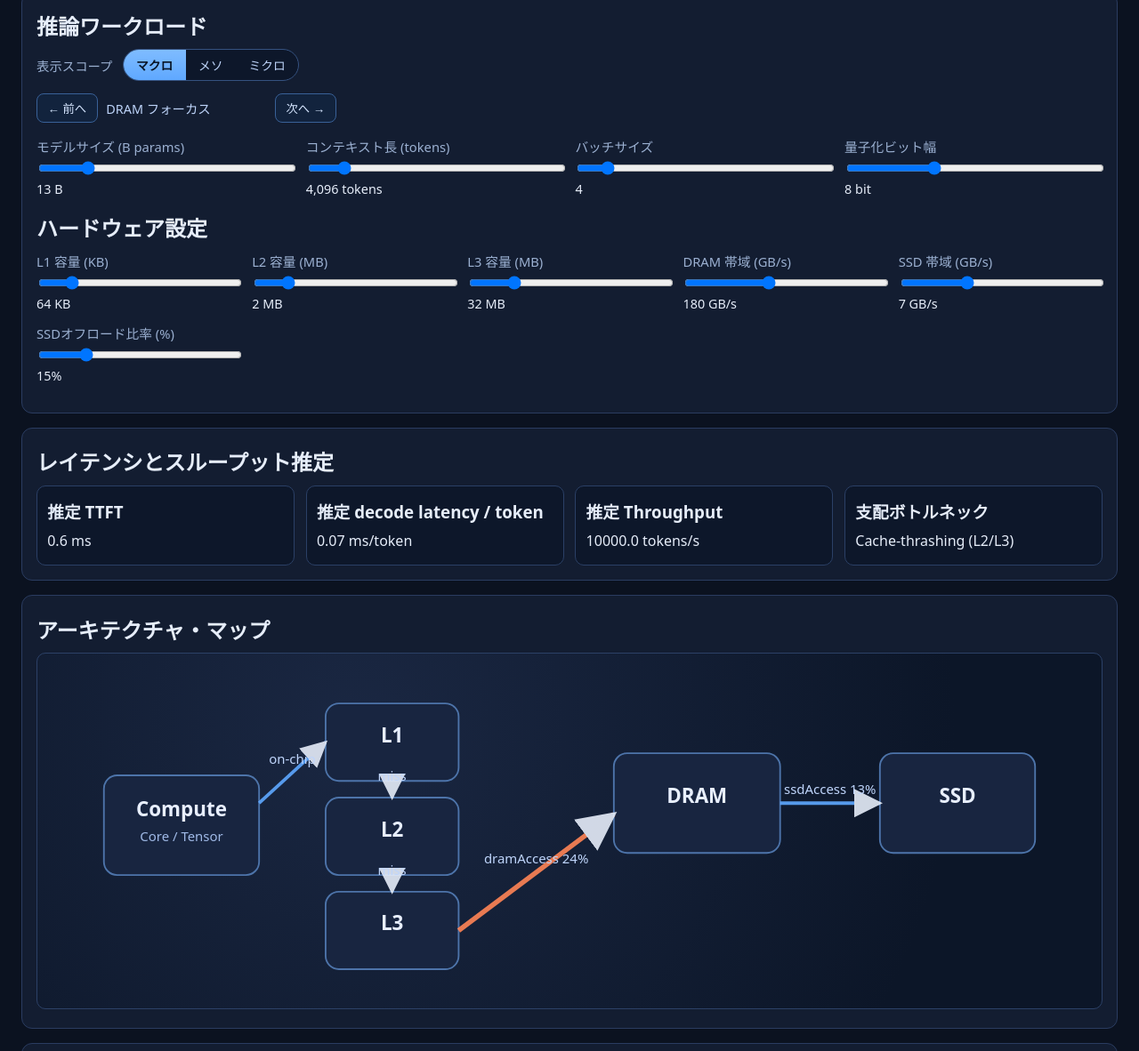
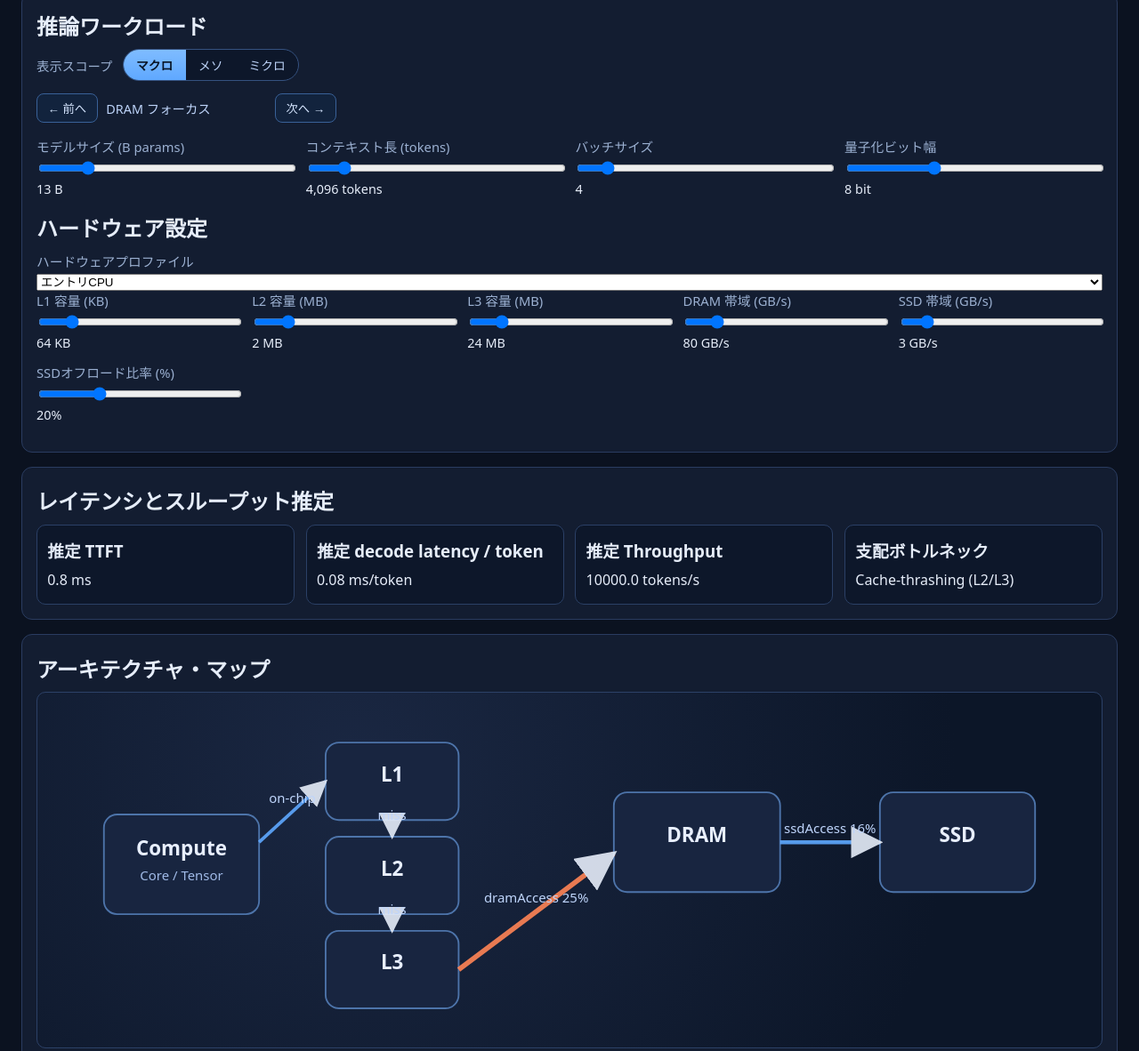
Before and after one commit to AtsushiKoda/codex-playground-, a plain HTML site: page index.html in a window 1280 px wide. Shown: the part 137-1319 px from the top of the page at 89% size. Drawn offline with Linux system fonts and the light colour scheme.

Commit message:
Add hardware profile presets for quick config

```diff
--- a/app.js
+++ b/app.js
@@ -22,7 +22,35 @@ const ui = {
   cacheStatsPanel: document.querySelector(".cache-stats"),
   focusPrev: document.getElementById("focusPrev"),
   focusNext: document.getElementById("focusNext"),
-  focusStepLabel: document.getElementById("focusStepLabel")
+  focusStepLabel: document.getElementById("focusStepLabel"),
+  hardwareProfile: document.getElementById("hardwareProfile")
+};
+
+const hardwareProfiles = {
+  entryCpu: {
+    l1Size: 64,
+    l2Size: 2,
+    l3Size: 24,
+    dramBw: 80,
+    ssdBw: 3,
+    offloadRate: 20
+  },
+  serverCpu: {
+    l1Size: 96,
+    l2Size: 4,
+    l3Size: 64,
+    dramBw: 220,
+    ssdBw: 8,
+    offloadRate: 10
+  },
+  gpuInferenceNode: {
+    l1Size: 128,
+    l2Size: 8,
+    l3Size: 96,
+    dramBw: 360,
+    ssdBw: 14,
+    offloadRate: 5
+  }
 };
 
 const flowRowDefs = [
@@ -494,6 +522,19 @@ function updateUI() {
   ui.narrative.textContent = narrative.join(" ");
 }
 
+function applyHardwareProfile(profileKey) {
+  const profile = hardwareProfiles[profileKey];
+  if (!profile) return;
+
+  for (const [key, value] of Object.entries(profile)) {
+    if (inputs[key]) {
+      inputs[key].value = String(value);
+    }
+  }
+
+  updateUI();
+}
+
 initFlowRows();
 initCacheRows();
 initArchitectureDiagram();
@@ -516,4 +557,12 @@ for (const id of ids) {
   inputs[id].addEventListener("input", updateUI);
 }
 
-updateUI();
+ui.hardwareProfile?.addEventListener("change", (event) => {
+  applyHardwareProfile(event.target.value);
+});
+
+if (ui.hardwareProfile?.value) {
+  applyHardwareProfile(ui.hardwareProfile.value);
+} else {
+  updateUI();
+}
--- a/index.html
+++ b/index.html
@@ -51,6 +51,13 @@
         </div>
 
         <h2>ハードウェア設定</h2>
+        <label>ハードウェアプロファイル
+          <select id="hardwareProfile">
+            <option value="entryCpu">エントリCPU</option>
+            <option value="serverCpu">サーバーCPU</option>
+            <option value="gpuInferenceNode">GPU推論ノード</option>
+          </select>
+        </label>
         <div class="control-grid">
           <label>L1 容量 (KB)
             <input id="l1Size" type="range" min="32" max="256" step="32" value="64" />
```
Also changed, not shown: README.md.
